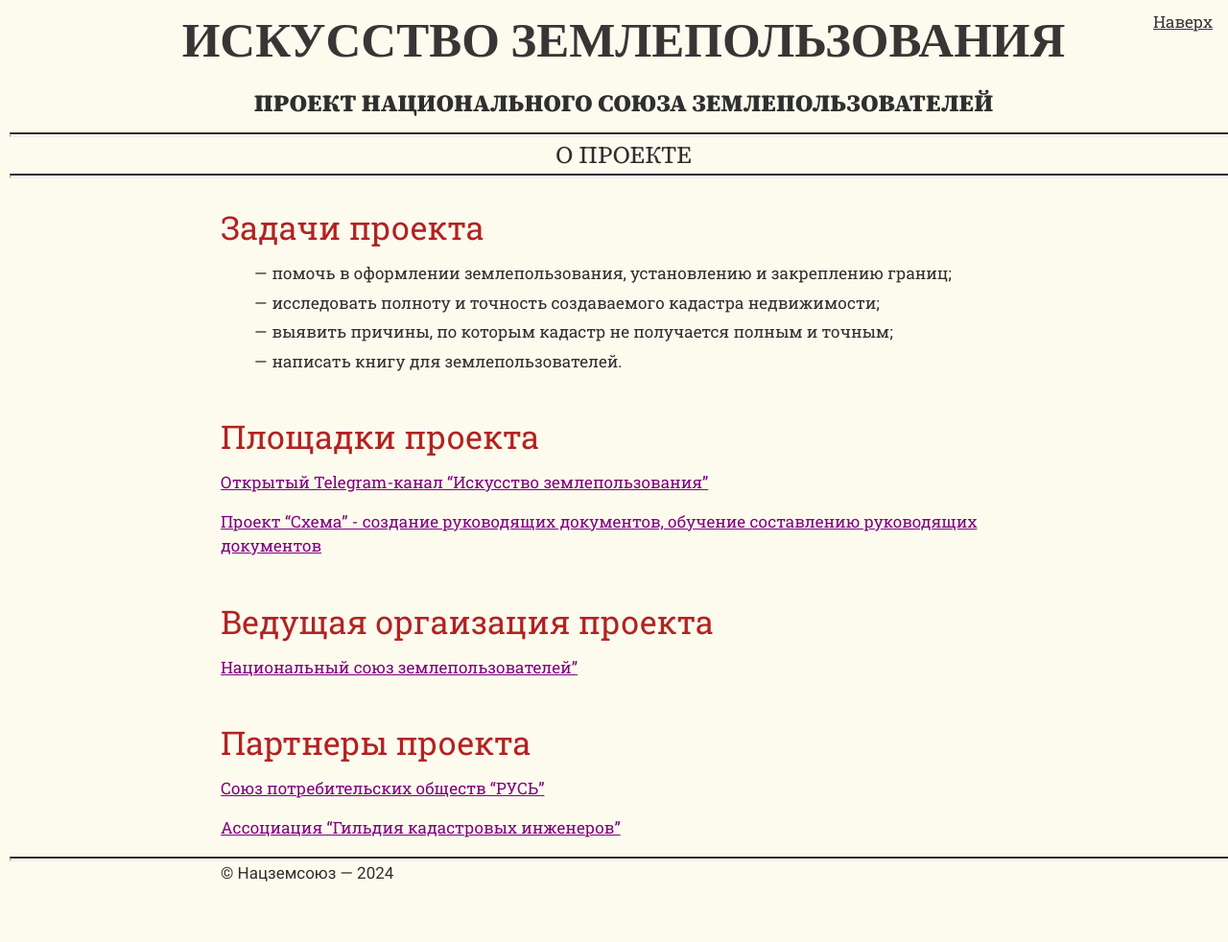
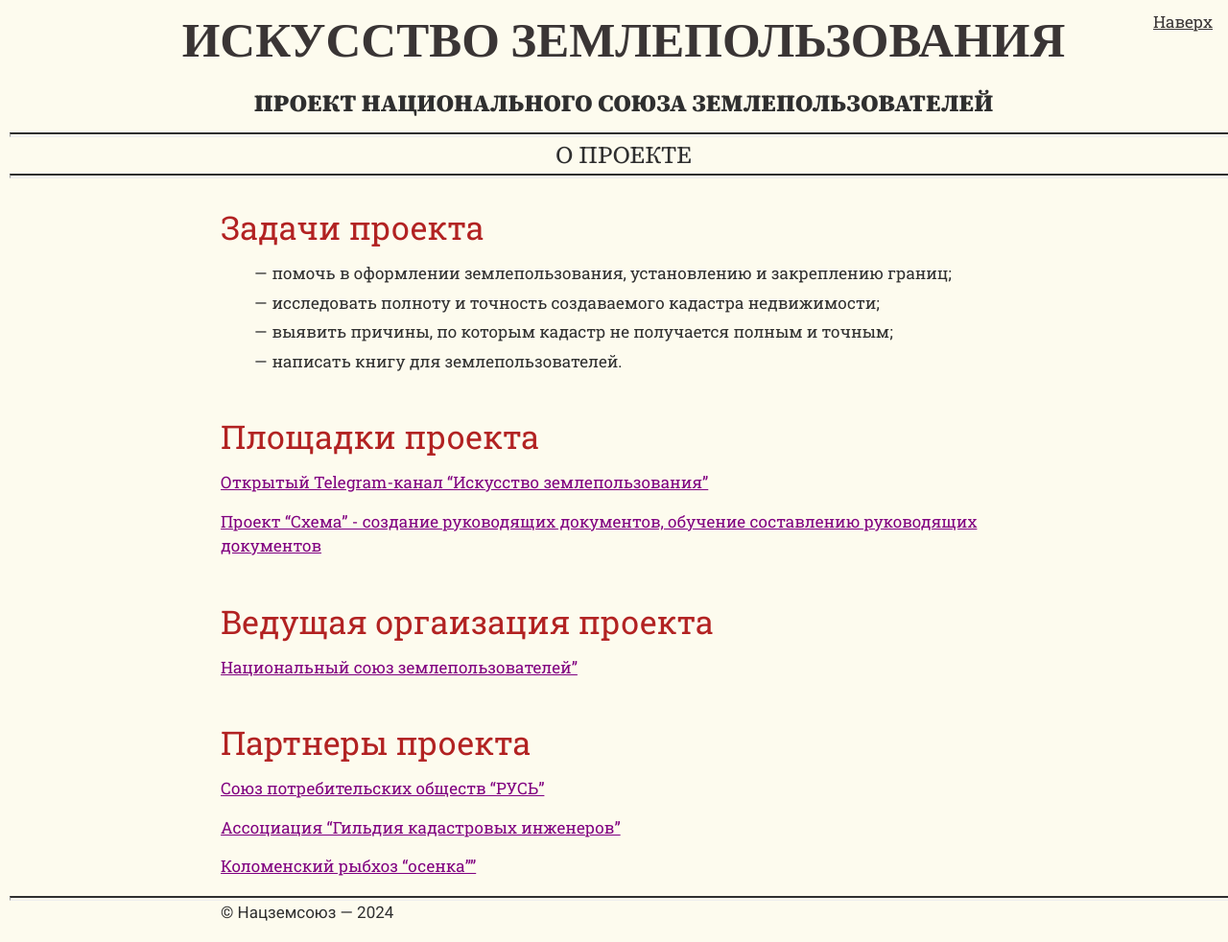
Before and after one commit to SergSi/land-use-art, a Jekyll site: the page built from _info/1-about.md, in a window 1280 px wide and 982 px high. Shown: the whole window at 96% size. Built offline with Jekyll 4.4.1, drawn with Linux system fonts in a browser that asks for light colours; some web fonts are replaced.

Commit message:
Update 1-about.md

```diff
--- a/_info/1-about.md
+++ b/_info/1-about.md
@@ -29,3 +29,5 @@
 <a href="https://xn----mtbukben7em.xn--p1ai/" target="_blank" style="color: purple;">Союз потребительских обществ “РУСЬ”</a>
 
 <a href="https://kadastrsro.ru/" target="_blank" style="color: purple;">Ассоциация “Гильдия кадастровых инженеров”</a>
+
+<a href="https://osenka-kolomna.ru/" target="_blank" style="color: purple;">Коломенский рыбхоз "осенка"”</a>
```
